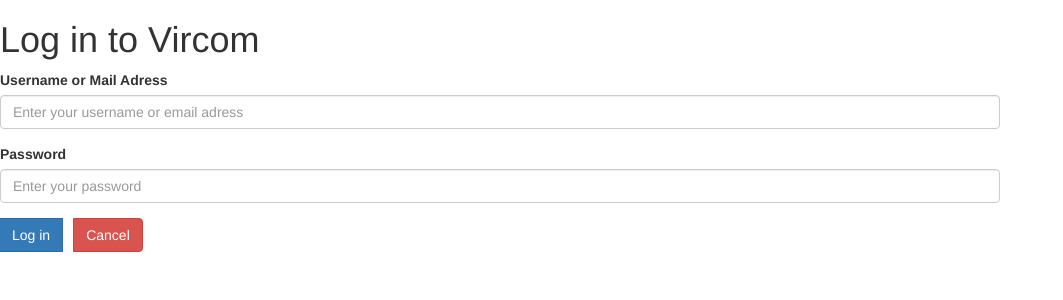
After one commit to batidibek/community_information_management_platform, a Django app: page /vircom/log-in/ in a window 1280 px wide. The commit adds this page. Shown: the top 300 px of the page, without its empty margins (0-1063 px from the left). Run offline with Django 3.2, Linux system fonts and the light colour scheme; some libraries are stand-ins or nearby versions.

Commit message:
login feature added

```diff
--- a/vircom/templates/vircom/index.html
+++ b/vircom/templates/vircom/index.html
@@ -1,5 +1,6 @@
 <a href="{% url 'vircom:sign_up'%}">Sign Up</a>
-<a href="{% url 'vircom:login'%}">login</a>
+<br />
+<a href="{% url 'vircom:log_in'%}">Log in</a>
 <br /><br /><br />
 {% if community_list %}
 <ul>
--- /dev/null
+++ b/vircom/templates/vircom/login.html
@@ -0,0 +1,50 @@
+<!DOCTYPE html>
+<html>
+
+<head>
+    <!--    Load Bootstrap via CDN -->
+    <link rel="stylesheet" href="https://stackpath.bootstrapcdn.com/bootstrap/4.1.3/css/bootstrap.min.css"
+        integrity="sha384-MCw98/SFnGE8fJT3GXwEOngsV7Zt27NXFoaoApmYm81iuXoPkFOJwJ8ERdknLPMO" crossorigin="anonymous">
+
+    <link rel="stylesheet" href="https://maxcdn.bootstrapcdn.com/bootstrap/3.4.0/css/bootstrap.min.css">
+    <script src="https://ajax.googleapis.com/ajax/libs/jquery/3.4.1/jquery.min.js"></script>
+    <script src="https://maxcdn.bootstrapcdn.com/bootstrap/3.4.0/js/bootstrap.min.js"></script>
+</head>
+
+<body style="width: 1000px">
+
+    <h1>Log in to Vircom</h1>
+    {% if error_message %}<p style="color: red"><strong>{{ error_message }}</strong></p>{% endif %}
+    <form action="{% url 'vircom:authenticate_user' %}" method="post" novalidate>
+        {% csrf_token %}
+        <div class="form-group">
+            <label for="InputUserName">Username or Mail Adress</label>
+            <input type="text" class="form-control" id="InputUserName" aria-describedby="InputUserName"
+                placeholder="Enter your username or email adress" name="user_key">
+        </div>
+        <div class="form-group">
+            <label for="InputPassword">Password</label>
+            <input type="password" class="form-control" id="Password" aria-describedby="Password"
+                placeholder="Enter your password" name="password">
+        </div>
+
+        <div class="input-group-btn">
+            <button type="submit" class="btn btn-primary">Log in</button>
+            <button class="btn btn-danger" type="submit" name="cancel" value="cancel"
+                style="margin-left: 10px;">Cancel</button>
+
+        </div>
+    </form>
+
+
+    <!-- Include jQuery -->
+    <script src="https://code.jquery.com/jquery-3.3.1.slim.min.js"
+        integrity="sha384-q8i/X+965DzO0rT7abK41JStQIAqVgRVzpbzo5smXKp4YfRvH+8abtTE1Pi6jizo"
+        crossorigin="anonymous"></script>
+    <!--Load Bootstrap JavaScript-->
+    <script src="https://stackpath.bootstrapcdn.com/bootstrap/4.1.3/js/bootstrap.min.js"
+        integrity="sha384-ChfqqxuZUCnJSK3+MXmPNIyE6ZbWh2IMqE241rYiqJxyMiZ6OW/JmZQ5stwEULTy"
+        crossorigin="anonymous"></script>
+</body>
+
+</html>
--- a/vircom/urls.py
+++ b/vircom/urls.py
@@ -13,7 +13,7 @@ urlpatterns = [
     path('new-community/', views.new_community, name='new_community'),
     path('<str:community_name>/<str:data_type_id>/edit', views.edit_data_type, name='edit_data_type'),
     path('sign-up/', views.sign_up, name='sign_up'),
-    path('login/', views.login, name='login'),
+    path('log-in/', views.log_in, name='log_in'),
 
     #REQUESTS
     path('<str:community_id>/<str:post_id>/delete-post/', views.delete_post, name='delete_post'),
--- a/vircom/views.py
+++ b/vircom/views.py
@@ -14,6 +14,7 @@ from django.core import serializers
 from django.http import JsonResponse
 from django.core.files import File
 from django.contrib.auth.models import User
+from django.contrib.auth import authenticate, login
 
 # HOMEPAGE
 
@@ -361,10 +362,10 @@ def create_data_type_object(request, community_id, data_type_id):
                 print(media_file.url)
                 media_file.save()
                 value = "/media/uploads/" + media_file.url
-        elif request.POST[dt_field['name']] == "" and dt_field['required'] == "Yes":
+        elif str(request.POST[dt_field['name']]).strip() == "" and dt_field['required'] == "Yes":
             return render(request, 'vircom/new_data_type_object.html', error_context)
         else:
-            value = request.POST[dt_field['name']]
+            value = str(request.POST[dt_field['name']]).strip()
             if value == "" or value == "[Leave Empty]":
                 value = "-"
         f['fields'].append(
@@ -466,10 +467,10 @@ def change_post(request, community_id, post_id):
                 print(media_file.url)
                 media_file.save()
                 value = "/media/uploads/" + media_file.url
-        elif request.POST[dt_field['name']] == "" and dt_field['required'] == "Yes":
+        elif str(request.POST[dt_field['name']]).strip() == "" and dt_field['required'] == "Yes":
             return render(request, 'vircom/new_data_type_object.html', error_context)
         else:
-            value = request.POST[dt_field['name']]
+            value = str(request.POST[dt_field['name']]).strip()
             if value == "" or value == "[Leave Empty]":
                 value = "-"
         f['fields'].append(
@@ -490,6 +491,8 @@ def change_post(request, community_id, post_id):
 
 
 #USER
+
+#SIGN UP
 
 def sign_up(request):
     return render(request, 'vircom/sign_up.html')
@@ -529,3 +532,45 @@ def create_user(request):
     user = User.objects.create_user(username=username, email=email, password=password)
     user.save()
     return HttpResponseRedirect(reverse('vircom:index'))
+
+#LOGIN
+
+def log_in(request):
+   return render(request, 'vircom/login.html')
+
+def authenticate_user(request):
+    if "cancel" in request.POST:
+        return HttpResponseRedirect(reverse('vircom:index'))
+    user_key = request.POST["user_key"].strip()
+    password = request.POST["password"]
+    if user_key == "" or password == "":
+        return render(request, 'vircom/login.html', {
+            'error_message': "Please provide your username or email adress, and password.",
+        })
+    username_checker = False
+    try:
+        u = User.objects.get(username=user_key)
+    except:
+        username_checker = True
+    email_checker = False
+    try:
+        u = User.objects.get(email=user_key)
+    except:
+        email_checker = True
+    if username_checker and email_checker:
+       return render(request, 'vircom/login.html', {
+            'error_message': "This username or email adress does not exist.",
+        })
+    user = authenticate(request, username=user_key, password=password)
+    if user is not None:
+        login(request, user)
+        return HttpResponseRedirect(reverse('vircom:index'))
+    else:
+        user = authenticate(request, email=user_key, password=password)
+        if user is not None:
+            login(request, user)
+            return HttpResponseRedirect(reverse('vircom:index'))
+        else:
+            return render(request, 'vircom/login.html', {
+            'error_message': "Invalid password.",
+        })
```
